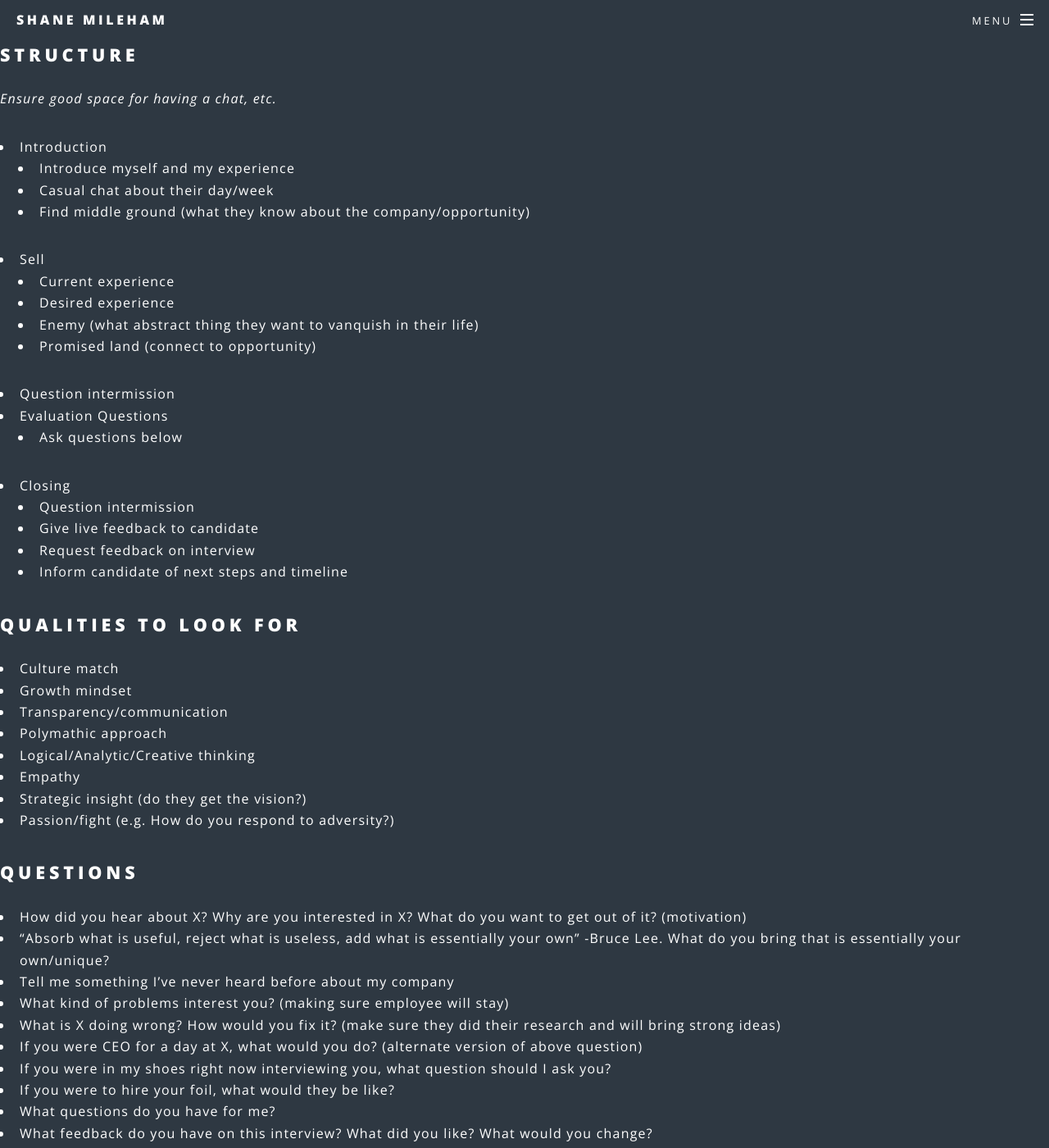
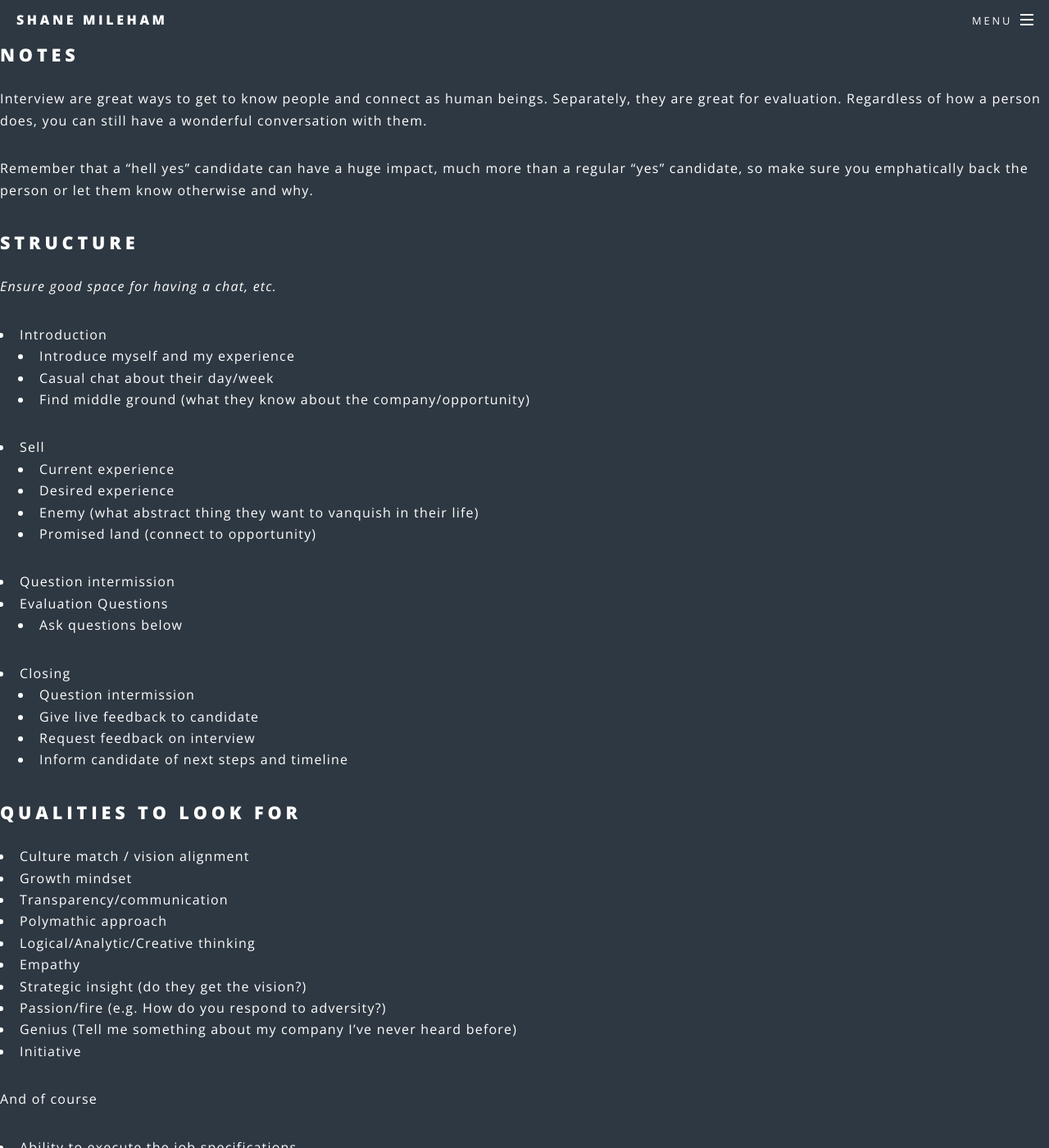
Before and after one commit to shanemileham/shanemileham.github.io, a Jekyll site: the page built from _kb/professional/hiring/interview.md, in a window 1280 px wide and 1400 px high. Shown: the whole window at 82% size. Built offline with Jekyll 4.4.1, drawn with Linux system fonts in a browser that asks for light colours; comment, search, counter and statistics services are not loaded.

Commit message:
Added hiring notes

```diff
--- a/_kb/professional/hiring/interview.md
+++ b/_kb/professional/hiring/interview.md
@@ -1,6 +1,11 @@
 ---
 title: Interview
 ---
+
+## Notes
+Interview are great ways to get to know people and connect as human beings. Separately, they are great for evaluation. Regardless of how a person does, you can still have a wonderful conversation with them.
+
+Remember that a "hell yes" candidate can have a huge impact, much more than a regular "yes" candidate, so make sure you emphatically back the person or let them know otherwise and why.
 
 ## Structure
 _Ensure good space for having a chat, etc._
@@ -23,14 +28,20 @@ _Ensure good space for having a chat, etc._
   - Inform candidate of next steps and timeline
 
 ## Qualities to look for
-- Culture match
+- Culture match / vision alignment
 - Growth mindset
 - Transparency/communication
 - Polymathic approach
 - Logical/Analytic/Creative thinking
 - Empathy
 - Strategic insight (do they get the vision?)
-- Passion/fight (e.g. How do you respond to adversity?)
+- Passion/fire (e.g. How do you respond to adversity?)
+- Genius (Tell me something about my company I've never heard before)
+- Initiative
+
+And of course
+- Ability to execute the job specifications
+
 
 ## Questions
 - How did you hear about X? Why are you interested in X? What do you want to get out of it? (motivation)
```
